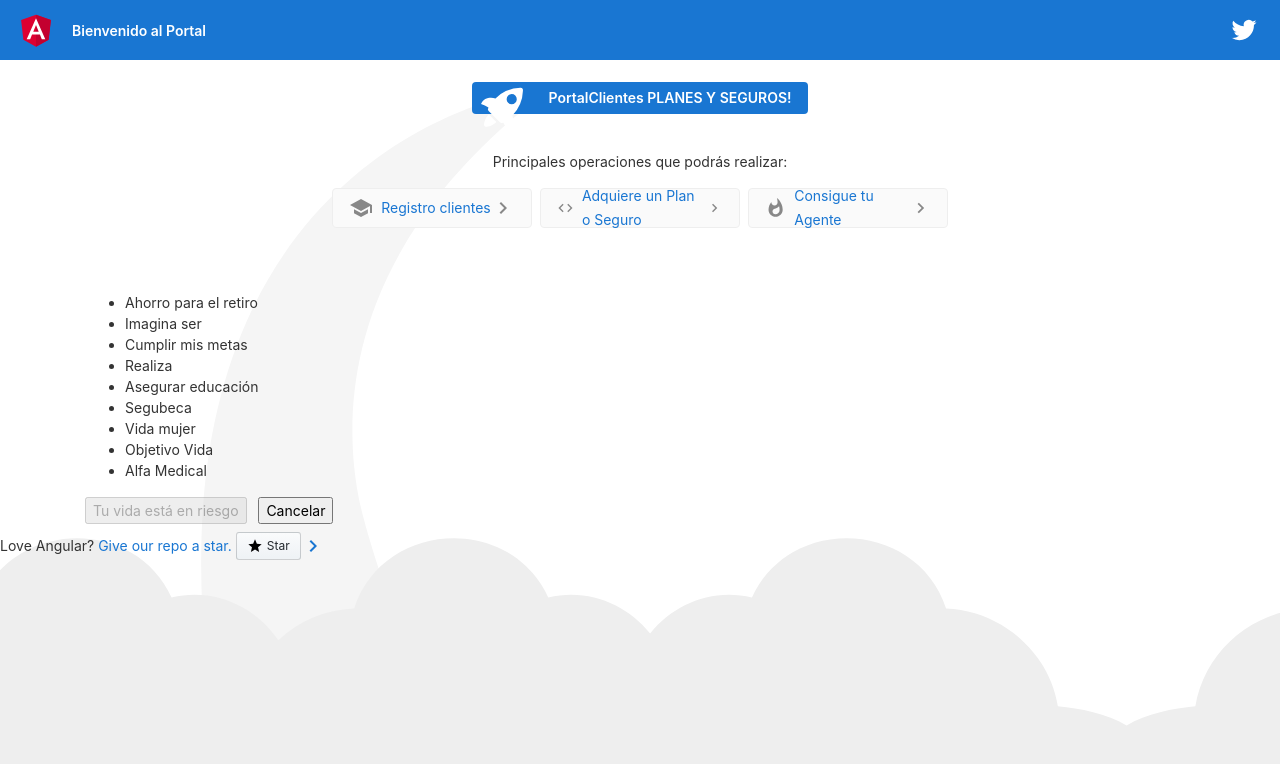
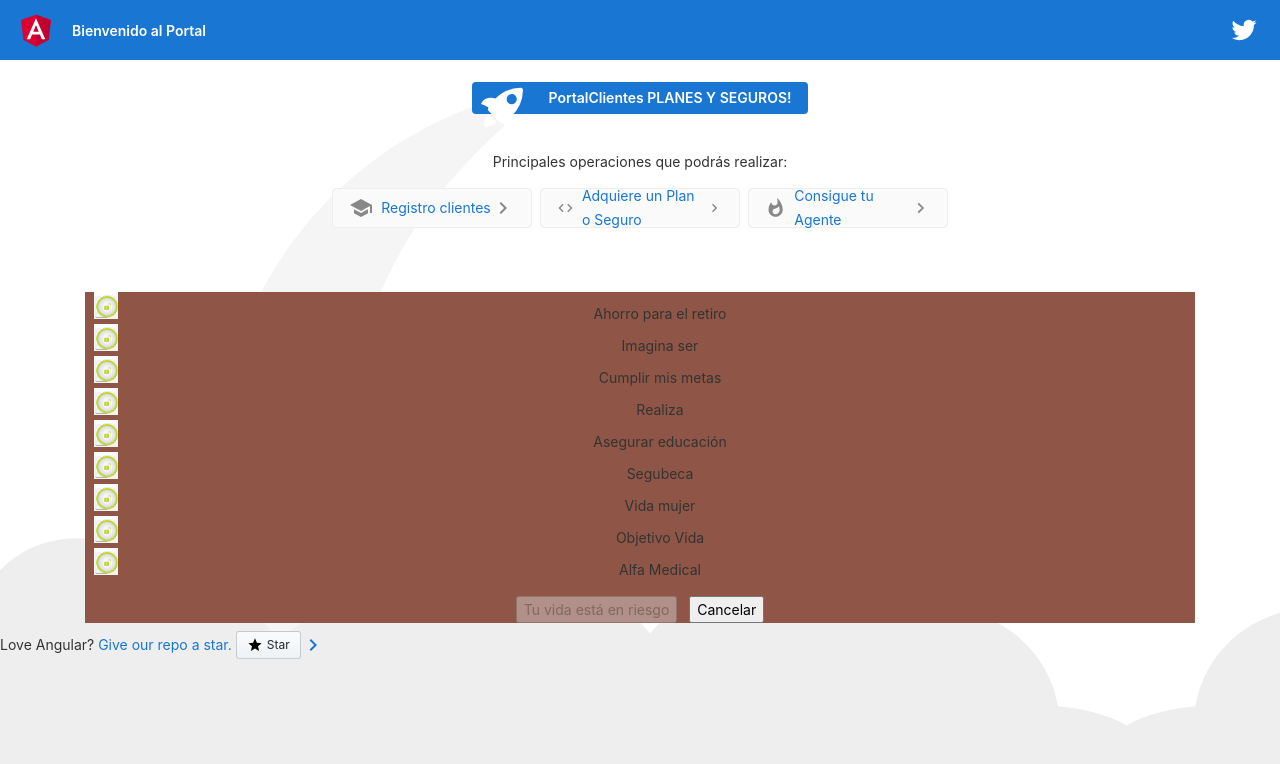
Before and after one commit to tecnicopa87/Angular-PlanSeguros, an Angular app: page /listaplanes in a window 1280 px wide. Shown: the top 764 px of the page. Built offline with nearby package versions, Linux system fonts and the light colour scheme.

Commit message:
funcionalidad de pagina listaPlanes con Renderer2

```diff
--- a/src/app/lista-planes/lista-planes.component.css
+++ b/src/app/lista-planes/lista-planes.component.css
@@ -2,13 +2,29 @@
     background: #b43617;
     padding: 15px;
     color:#fff;
+    text-align: left;
     transition-property: background-color, color;
     transition-duration: 1s;
     transition-timing-function: ease-out;
-    cursor: pointer;
+    cursor: default;
+
+}
+.listado{
+    background: #8f5647;
 }
 .normal{
     font-weight:10px;
-    text-align: center;
-    padding: 3px;
+    text-align:left;
+    padding: 12px 15px 12px 13px;
+    /*padding-left: 13px;*/
+
 }
+.lst {
+    cursor: pointer; /* :grab  */
+    list-style-type: none;
+    list-style-image: url("src/assets/img/iconPlanes.png");
+}
+li[data-seleccionado="true"]:not(.destacado){
+    background: #8f5647;  /* silver;*/
+
+}
--- a/src/app/lista-planes/lista-planes.component.html
+++ b/src/app/lista-planes/lista-planes.component.html
@@ -1,8 +1,8 @@
-<div>
-<div class="card-container">
+<div style="text-align: center;">
+<div class="card-container listado">
     <ul>
-        <li *ngFor="let plan of planes" (click)="mostrarActivo(aseguraelem)" #aseguraelem>{{plan.nombre}}</li>
+        <li class="lst" *ngFor="let plan of planes"  (click)="mostrarActivo(aseguraelem,asegurabtn)" #aseguraelem>{{plan.nombre}}</li>
     </ul>
-    <input type="button" disabled value="Tu vida está en riesgo" #asegurabtn> &nbsp;&nbsp;<input type="button" enabled value="Cancelar"  (click)="resetActivo()" #cancelabtn>
+    <input type="button" name="btnAdquirir" disabled value="Tu vida está en riesgo" #asegurabtn> &nbsp;&nbsp;<input type="button" enabled value="Cancelar"  (click)="resetActivo(asegurabtn)" #cancelabtn>
 </div>
 </div>
--- a/src/app/lista-planes/lista-planes.component.ts
+++ b/src/app/lista-planes/lista-planes.component.ts
@@ -6,56 +6,73 @@
   templateUrl: './lista-planes.component.html',
   styleUrls: ['./lista-planes.component.css']
 })
+
 export class ListaPlanesComponent implements OnInit {
-  planes:Array<Object>;
-  antiguo:HTMLElement;
-elmsSeleccionados:Array<HTMLElement>;
 
-  constructor(private renderer:Renderer2) {
-    this.planes=[
-      {nombre:"Ahorro para el retiro",id:1},
-      {nombre:"Imagina ser",id:2},
-      {nombre:"Cumplir mis metas",id:3},
-      {nombre:"Realiza",id:4},
-      {nombre:"Asegurar educación",id:5},
-      {nombre:"Segubeca",id:6},
-      {nombre:"Vida mujer",id:7},
-      {nombre:"Objetivo Vida",id:8},
-      {nombre:"Alfa Medical",id:9}
+  planes: Array<Object>;
+  antiguo: HTMLElement;
+  elmsSeleccionados: HTMLElement[] = [];
+  planactive: string;
+
+  constructor(private renderer: Renderer2) {
+    this.planes = [
+      { nombre: "Ahorro para el retiro", id: 1 },
+      { nombre: "Imagina ser", id: 2 },
+      { nombre: "Cumplir mis metas", id: 3 },
+      { nombre: "Realiza", id: 4 },
+      { nombre: "Asegurar educación", id: 5 },
+      { nombre: "Segubeca", id: 6 },
+      { nombre: "Vida mujer", id: 7 },
+      { nombre: "Objetivo Vida", id: 8 },
+      { nombre: "Alfa Medical", id: 9 }
     ]
-   }
+  }
 
   ngOnInit(): void {
+
   }
-  mostrarActivo(elemento:HTMLElement){ /* HTMLElement requerido p manejar el Render2*/
-    if(this.antiguo){
-      this.renderer.removeClass(this.antiguo,'destacado');
-
+  mostrarActivo(elemento: HTMLElement,boton:HTMLElement) { /* HTMLElement requerido p manejar el Render2*/
+    if (this.antiguo) {
+      this.renderer.removeClass(this.antiguo, 'destacado');
     }
 
-  this.renderer.addClass(elemento,'destacado');/* así mantengo encapsulamiento*/
-  //this.renderer.setAttribute(elemento,"data-seleccionado","true");
+    this.renderer.addClass(elemento, 'destacado');/* así mantengo encapsulamiento*/
+    this.renderer.setAttribute(elemento,"data-seleccionado","true"); /* ésta opcional*/
+    console.log(elemento);
 
-  let nuevoElemento=this.renderer.createElement("span");
-  this.renderer.setProperty(nuevoElemento,"innerHTML"," 🚗")
-  this.renderer.appendChild(elemento,nuevoElemento);
+    let nuevoElemento = this.renderer.createElement("span");
+    this.renderer.setProperty(nuevoElemento, "innerHTML", " 🚗")
+    this.renderer.appendChild(elemento, nuevoElemento);
 
-  this.antiguo=elemento;
-  this.elmsSeleccionados.push(elemento);//ir almacenando itms HTML
+    this.antiguo = elemento;
+    this.elmsSeleccionados.push(elemento);//ir almacenando itms HTML
 
- // this.renderer.setAttribute(boton,"value","A viajar jk");
+     this.renderer.setAttribute(boton,"value"," Adquirir ");
+     this.renderer.removeAttribute(boton,'disabled');
   }
 
-  resetActivo(){
-    for (var elem in this.elmsSeleccionados)
-    {
-      console.log(elem);
-      let nuevoElemento=this.renderer.selectRootElement("span");
-      this.renderer.removeClass('destacado',elem);
-      this.renderer.removeAttribute(elem,"innerHTML");
-      //this.renderer.addClass(elem,'');/* así mantengo encapsulamiento*/
+  resetActivo(boton:HTMLElement) { //Este evento borra childNodes de Elements q fueron seleccionados
+
+    this.renderer.setAttribute(boton,"disabled","disabled");
+    //let milemento=this.renderer.selectRootElement("ul");//pensaría que asi puedo obtenerlo
+    //console.log(elem[i]);  DESAPARACE TODOS LOS ELEMENTOS  ???
+    let nuevoElemento = this.renderer.selectRootElement("span");
+    //console.log(nuevoElemento);/* <- aquí devuelve: <span _ngcontent-hjm-c18></span>  */
+    //this.renderer.removeClass('destacado',milemento);
+    //this.renderer.setProperty(nuevoElemento, "innerHTML", "*"); <- es correcto p agregar contenido a <span></span>
+
+    //abstract removeAttribute(el: any, name: string, namespace?: string): void
+    var milemento = this.elmsSeleccionados;
+    for (var i = 0; i < milemento.length; i++) {
+      //console.log(milemento[i].firstChild.nodeValue);
+      //console.log(this.elmsSeleccionados[i].firstElementChild);
+      if (this.elmsSeleccionados[i].nodeType== 1){
+      this.renderer.removeChild(this.elmsSeleccionados[i], this.elmsSeleccionados[i].firstElementChild);//this.elmsSeleccionados[i].firstElementChild,nuevoElemento);
+
+      }
     }
-    }
+
+  }
 
 
 }
```
Also changed, not shown: src/assets/img/iconPlanes.png (added).
